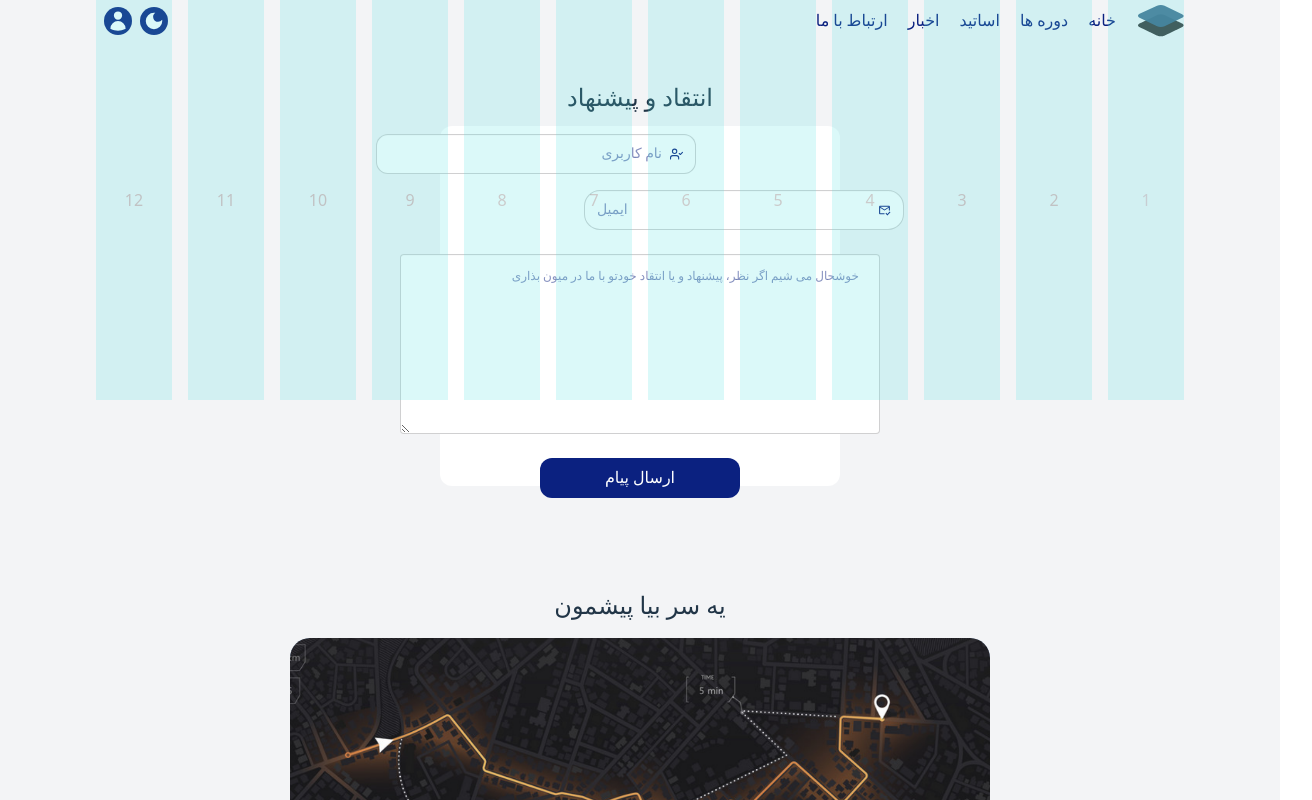
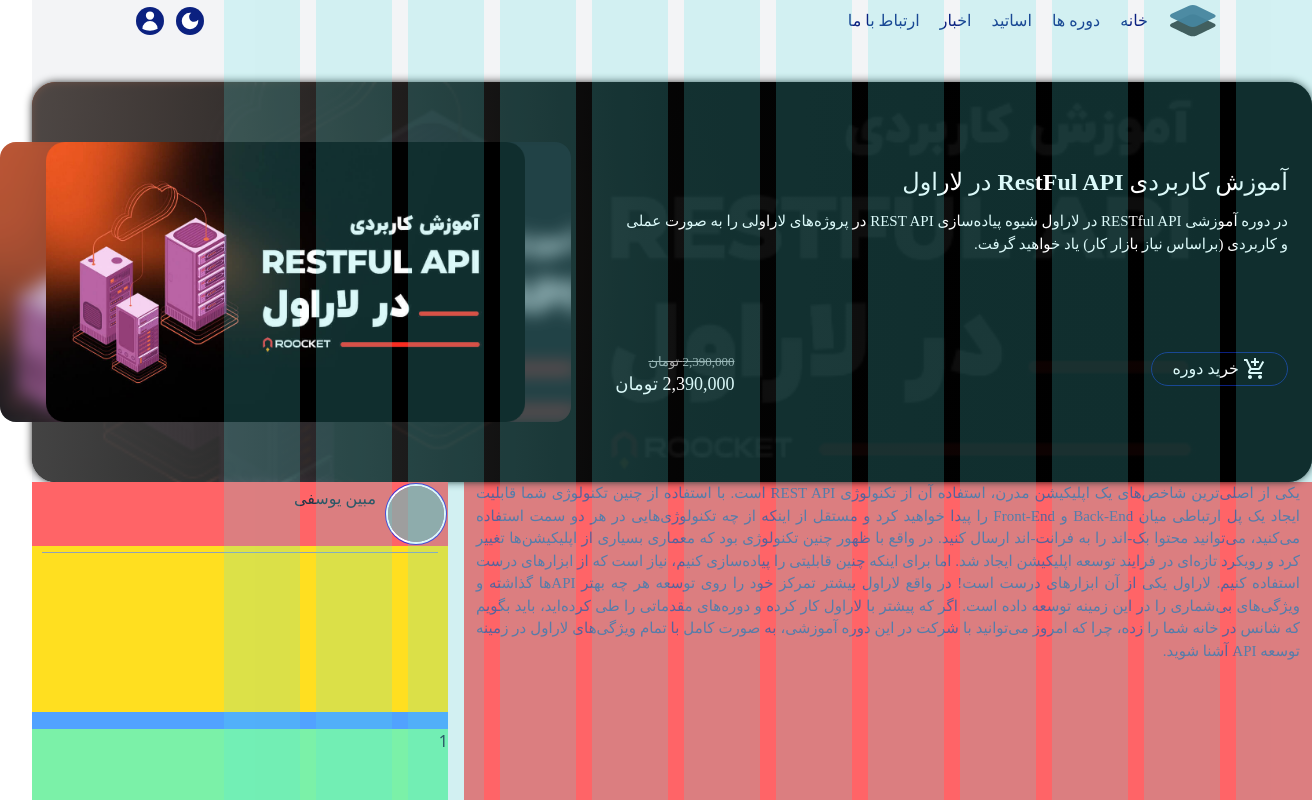
Before and after one commit to mobin1990/sahand, a React (Vite) app: page / in a window 1280 px wide. Shown: the top 800 px of the page, 1312 px wide, since content can reach past the window. Built offline with nearby package versions, Linux system fonts and the light colour scheme; grey boxes are pictures that could not be loaded.

Commit message:
create course-info

```diff
--- a/src/App.css
+++ b/src/App.css
@@ -43,8 +43,24 @@
   padding: 4px 20px;
   border-radius: 24px;
   font-family: "dirooz";
-  color: var(--color-first);
+  /* color: var(--color-first); */
+  color:white;
   font-size: 16px;
+  display: flex;
+  align-items: center;
+}
+.takhfif{
+  font-family: var(--font-dirooz);
+  font-size: 13px;
+  text-decoration: line-through;
+  color:#ACACAC
+
+}
+.gheymat{
+  font-family: var(--font-dirooz);
+  font-size: 18px;
+  /* color:var(--color-first) */
+  color:white
 }
 
 /* .logo {
--- a/src/App.jsx
+++ b/src/App.jsx
@@ -2,6 +2,7 @@
 import GridLayout from "./common/GridLayout";
 import NavBar from "./common/NavBar";
 import Carousal from "./components/Carousal";
+import Courses_Info from "./components/Courses/Courses_Info";
 import Footer from "./components/Footer/Footer";
 import GroupingCourses from "./components/Grouping/GroupingCourses";
 import Header from "./components/Header/Header";
@@ -23,8 +24,8 @@
       {/* <OurServices /> */}
     {/* <GroupingCourses/> */}
 
-
-    <Suggestion/>
+<Courses_Info/>
+    {/* <Suggestion/> */}
 
 
     </>
--- a/src/common/GridLayout.jsx
+++ b/src/common/GridLayout.jsx
@@ -3,7 +3,7 @@
 function GridLayout() {
   return (
     <>
-          <div style={{direction:"rtl" }} className="grid grid-cols-12 gap-x-4 z-10 h-100 text-center  absolute top-0  opacity-20  mx-auto ">
+          <div style={{direction:"rtl" }} className="grid grid-cols-12 gap-x-4 z-10 h-1000 text-center  absolute top-0  opacity-20  mx-auto ">
         {/* <div className=" bg-[#00FFFF] w-[76px] ">1</div> */}
         <div className="content-center bg-[#51E5E5] w-[76px] ">1</div>
         <div className="content-center text-black bg-[#51E5E5] w-[76px] h-full ">2</div>
--- a/src/common/NavBar.jsx
+++ b/src/common/NavBar.jsx
@@ -1,9 +1,18 @@
-import React from "react";
+import React, { useState } from "react";
 import logo from "../assets/img/ac-Logo.png";
 import { HiUser } from "react-icons/hi2";
 import { MdDarkMode } from "react-icons/md";
+import { AiOutlineHome  } from "react-icons/ai";
+import { LuGraduationCap } from "react-icons/lu";
+import { HiOutlineTicket } from "react-icons/hi";
+import { FaRegUser } from "react-icons/fa6";
+import { PiSignOutBold } from "react-icons/pi";
 
 function NavBar() {
+
+  const [showBgBlur, setShowBgBlur] = useState(false)
+
+
   return (
     <>
       <nav className="flex items-center py-1 font-dirooz text-first w-[1088px] mx-auto">
@@ -17,14 +26,41 @@
           <li>اخبار</li>
           <li> ارتباط با ما</li>
         </ul>
-        <div className="flex mr-auto">
-          <div className="darkMode w-7 h-7 ml-2 bg-first rounded-full p-[3px]">
+
+    <div className="flex mr-auto">
+          <div className="darkMode w-7 h-7 ml-2 bg-first rounded-full relative left-10 p-[3px]">
             <MdDarkMode className="w-[100%] h-auto text-white " />
           </div>
-          <div className="darkMode w-7 h-7 ml-2 bg-first rounded-full p-[3px]">
-            <HiUser className="w-[100%] h-auto text-white " />
-          </div>
+
+            <div className="dropdown z-20 absolute  w-30 h-100 "  onClick={() => {setShowBgBlur(!showBgBlur)}}>
+              <div tabIndex={0} role="button" className="darkMode w-7 h-7 ml-2 bg-first rounded-full p-[3px] relative z-40">
+                <HiUser className="w-[100%] h-auto text-white " />
+            </div >
+              <ul tabIndex={0} className="dropdown-content menu font-dirooz text-[16px] bg-white relative left-29 top-6.5  rounded-box rounded-tl-[4px] z-1 min-w-70 p-2 shadow-sm">
+                <li className=" my-1">
+                  <div className="avatar flex flex-row flex-nowrap ">
+                    <div className="ring-primary ring-offset-base-100 w-15 rounded-full ring ring-offset-2">
+                      <img src="https://img.daisyui.com/images/stock/photo-1534528741775-53994a69daeb.webp" />
+                    </div>
+                  <span className=" pr-1  whitespace-nowrap  "> مبین یوسفی  </span>
+                  </div>
+                </li>
+                <hr className="w-95/100 h-[1px] mx-auto my-1.5 bg-slate-400 border-0"/>
+                <li><a> <AiOutlineHome   className="text-xl"/> داشبورد </a></li>
+                <li className=" my-1"><a> <LuGraduationCap className="text-xl items-center"  />  دوره ها </a></li>
+                <li className=" my-1"><a> <HiOutlineTicket className="text-xl items-center -rotate-45"  /> تیکت ها </a></li>
+                <li className=" my-1"><a> <FaRegUser  className="text-xl items-center"  /> پروفایل کاربری </a></li>
+                <hr className="w-95/100 h-[1px] mx-auto my-2 bg-slate-400 border-0"/>
+                <li className=" my-1 items-center text-[18px]"><a> <PiSignOutBold /> خروج از حساب  </a></li>
+
+
+              </ul>
+
+            </div>
+            {showBgBlur && (<div className="  z-10 absolute -top-2 w-full h-[120%] right-0 bg-first/50 backdrop-blur-lg backdrop-opacity-90" onClick={() => {setShowBgBlur(!showBgBlur)}} ></div>)}
+
         </div>
+
       </nav>
     </>
   );
--- /dev/null
+++ b/src/components/Courses/Courses_Info.jsx
@@ -0,0 +1,108 @@
+import React from "react";
+import NavBar from "../../common/NavBar";
+import imgBgCourse from "../../assets/img/product-img.png";
+import { MdOutlineAddShoppingCart } from "react-icons/md";
+
+function Courses_Info() {
+  return (
+    <>
+      <NavBar />
+      <div className="my-10">
+        <div className="relative ">
+          <div className="h-100  w-full absolute rounded-3xl overflow-hidden ">
+            <img
+              src={imgBgCourse}
+              className="object-center object-cover h-full w-full "
+              alt=""
+            />
+          </div>
+          {/* //! دو دایو بعدی برای تار کردن عکس بزرگ در پس زمینه هست */}
+          <div className="h-100 w-full absolute rounded-3xl overflow-hidden top-0 left-0  bg-black/75 blur-xs"></div>
+          <div className="h-100 w-full absolute rounded-3xl overflow-hidden top-0 left-0 bg-linear-to-l from-black via-[#050505] to-[#545454] opacity-80"></div>
+        </div>
+        <div className="card lg:card-side   w-[100%] h-100 shadow-sm rounded-3xl ">
+          <div className="card-body font-dirooz ml-6  rounded-xl pl-5 h-7/10 my-auto">
+            <h2 className="card-title text-2xl text-white ">
+              {" "}
+              آموزش کاربردی RestFul API در لاراول{" "}
+            </h2>
+            <p className="text-[15px] mt-1 max-h-35 text-white ">
+              {" "}
+              در دوره آموزشی RESTful API در لاراول شیوه پیاده‌سازی REST API در
+              پروژه‌های لاراولی را به صورت عملی و کاربردی (براساس نیاز بازار
+              کار) یاد خواهید گرفت.{" "}
+            </p>
+            <div className="card-actions justify-between mt-auto">
+              <button className="buttonStyle">
+                {" "}
+                <MdOutlineAddShoppingCart className="ml-1 text-2xl  " />
+                خرید دوره{" "}
+              </button>
+              <div className="flex flex-col">
+                <span className="takhfif"> 2,390,000 تومان </span>
+                <span className="gheymat"> 2,390,000 تومان </span>
+              </div>
+            </div>
+          </div>
+
+          {/* //! عکس دوره */}
+          <div className="w-65/100 h-7/10 overflow-hidden relative  my-auto  -ml-8 rounded-2xl ">
+            {/* // این دایو رو برای این پذاشتم که اگه سایز عکس از سایز باکس کوچسکتر باشه اونوقت عکس رو به عنوان بکگراند قرار میده تا فضای خالی رو بپوشونه */}
+            <div
+              className=" absolute z-1 top-0 left-0 right-0 bottom-0 object-center blur-sm scale-110 bg-blue-800"
+              style={{ backgroundImage: `url(${imgBgCourse})` }}
+            ></div>
+            {/* // این دایو بین بکگراند و عکس ما که سورس هردوشون یکی هستش باعث تداخل رنگ نشه */}
+            <div className=" absolute z-1 top-0 left-0 right-0 bottom-0 object-center blur-sm scale-110 bg-gray-600/30 "></div>
+            <img
+              className="w-[100%] h-[100%]  object-contain m-auto absolute z-2  shadow-amber-500 block "
+              src={imgBgCourse}
+              alt="Album"
+            />
+          </div>
+        </div>
+
+        {/* //! توضیحات دوره */}
+        <div className="grid grid-cols-3 gap-4 h-120">
+          <div className="col-span-2 bg-red-400 ">
+            <p className=" pb-[10px] text-[15px] px-3 text-justify text-third font-medium font-vazir">
+              یکی از اصلی‌ترین شاخص‌های یک اپلیکیشن مدرن، استفاده آن از تکنولوژی
+              REST API است. با استفاده از چنین تکنولوژی شما قابلیت ایجاد یک پل
+              ارتباطی میان Back-End و Front-End را پیدا خواهید کرد و مستقل از
+              اینکه از چه تکنولوژی‌هایی در هر دو سمت استفاده می‌کنید، می‌توانید
+              محتوا بک-اند را به فرانت-اند ارسال کنید. در واقع با ظهور چنین
+              تکنولوژی بود که معماری بسیاری از اپلیکیشن‌ها تغییر کرد و رویکرد
+              تازه‌ای در فرایند توسعه اپلیکیشن ایجاد شد. اما برای اینکه چنین
+              قابلیتی را پیاده‌سازی کنیم، نیاز است که از ابزارهای درست استفاده
+              کنیم. لاراول یکی از آن ابزارهای درست است! در واقع لاراول بیشتر
+              تمرکز خود را روی توسعه هر چه بهتر APIها گذاشته و ویژگی‌های
+              بی‌شماری را در این زمینه توسعه داده است. اگر که پیشتر با لاراول
+              کار کرده و دوره‌های مقدماتی را طی کرده‌اید، باید بگویم که شانس در
+              خانه شما را زده، چرا که امروز می‌توانید با شرکت در این دوره
+              آموزشی، به صورت کامل با تمام ویژگی‌های لاراول در زمینه توسعه API
+              آشنا شوید.
+            </p>
+          </div>
+          <div className="flex-col content-between  bg-blue-400">
+            <div className="bg-yellow-300 h-48/100 " >
+            <div className="avatar flex flex-row flex-nowrap bg-red-400 p-1 ">
+                    <div className="ring-primary ring-offset-base-100 w-14 rounded-full ring ring-offset-2">
+                      <img src="https://img.daisyui.com/images/stock/photo-1534528741775-53994a69daeb.webp" />
+                    </div>
+                  <span className=" pr-3 whitespace-nowrap items-center "> مبین یوسفی  </span>
+                  </div>
+
+                <hr className="w-95/100 h-[1px] mx-auto my-1.5 bg-slate-400 border-0"/>
+
+            </div>
+            <div className="bg-green-300 h-48/100 mt-[4%]  " >1</div>
+
+
+          </div>
+        </div>
+      </div>
+    </>
+  );
+}
+
+export default Courses_Info;
```
Also changed, not shown: src/assets/img/product-img.png (added).
